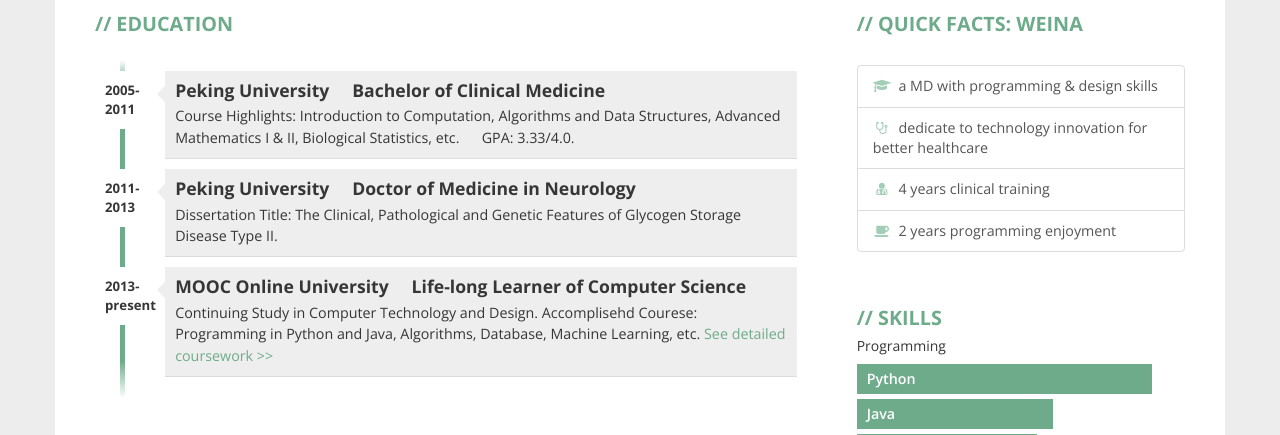
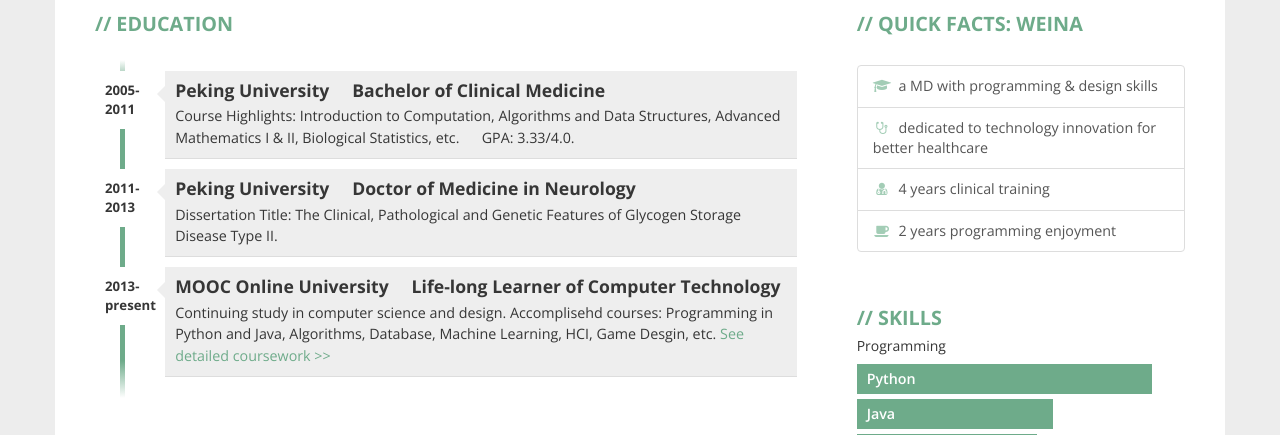
Before and after one commit to kiwifairy/cv, a plain HTML site: page index.html in a window 1280 px wide. Shown: the part 282-717 px from the top of the page. Drawn offline with nearby package versions, Linux system fonts and the light colour scheme.

Commit message:
typo and add edu link

```diff
--- a/css/main.css
+++ b/css/main.css
@@ -1,6 +1,6 @@
 /*******************************************
-3ColorResume
-Author: office@kamsolutions.pl
+adjusted based on 3ColorResume
+original author: office@kamsolutions.pl
 *******************************************/
 /*******************************************
 FONTS
--- a/index.html
+++ b/index.html
@@ -52,22 +52,22 @@
               <li>
                 <div class="year pull-left">2005-2011</div>
                 <div class="description pull-right">
-                  <h3>Peking University&nbsp;&nbsp;&nbsp;&nbsp;&nbsp;Bachelor of Clinical Medicine</h3>
+                  <a href="http://english.pku.edu.cn/AboutPKU/" target="_blank"><h3 style="color:#363636">Peking University&nbsp;&nbsp;&nbsp;&nbsp;&nbsp;Bachelor of Clinical Medicine</h3></a>
                   <p>Course Highlights: Introduction to Computation, Algorithms and Data Structures, Advanced Mathematics I&nbsp;&&nbsp;II, Biological Statistics, etc. &nbsp;&nbsp;&nbsp;&nbsp;&nbsp;GPA: 3.33/4.0.</p>
                 </div>
               </li>
               <li>
                 <div class="year pull-left">2011-2013</div>
                 <div class="description pull-right">
-                  <h3>Peking University&nbsp;&nbsp;&nbsp;&nbsp;&nbsp;Doctor of Medicine in Neurology</h3>
+                  <a href="http://english.bjmu.edu.cn/academics/clinical/index.htm" target="_blank"><h3 style="color:#363636">Peking University&nbsp;&nbsp;&nbsp;&nbsp;&nbsp;Doctor of Medicine in Neurology</h3></a>
                   <p>Dissertation Title: The Clinical, Pathological and Genetic Features of Glycogen Storage Disease Type II.</p>
                 </div>
               </li>
               <li>
                 <div class="year pull-left">2013-present</div>
                 <div class="description pull-right">
-                  <h3>MOOC Online University&nbsp;&nbsp;&nbsp;&nbsp;&nbsp;Life-long Learner of Computer Science</h3>
-                  <p>Continuing Study in Computer Technology and Design.  Accomplisehd Courese: Programming in Python and Java, Algorithms, Database, Machine Learning, etc. <a href="#coursework">See detailed coursework >></a></p>
+                  <a href="http://en.wikipedia.org/wiki/Massive_open_online_course" target="_blank"><h3 style="color:#363636">MOOC Online University&nbsp;&nbsp;&nbsp;&nbsp;&nbsp;Life-long Learner of Computer Technology</h3></a>
+                  <p>Continuing study in computer science and design.  Accomplisehd courses: Programming in Python and Java, Algorithms, Database, Machine Learning, HCI, Game Desgin, etc. <a href="#coursework">See detailed coursework >></a></p>
                 </div>
               </li>
             </ul>
@@ -300,7 +300,7 @@
             <h2>Quick Facts: Weina</h2>
               <div id="quickfact" style="font-size: 1.3em">
                 <a class="list-group-item" ><i class="fa fa-graduation-cap fa-fw" style="color:#A3CDB6"></i>&nbsp; a MD with programming & design skills</a>
-                <a class="list-group-item" ><i class="fa fa-stethoscope fa-fw" style="color:#A3CDB6"></i>&nbsp; dedicate to technology innovation for better healthcare</a>
+                <a class="list-group-item" ><i class="fa fa-stethoscope fa-fw" style="color:#A3CDB6"></i>&nbsp; dedicated to technology innovation for better healthcare</a>
                 <a class="list-group-item" ><i class="fa fa-user-md fa-fw" style="color:#A3CDB6"></i>&nbsp; 4 years clinical training</a>
                 <a class="list-group-item" ><i class="fa fa-coffee fa-fw" style="color:#A3CDB6"></i>&nbsp; 2 years programming enjoyment</a>
             </div>
```
